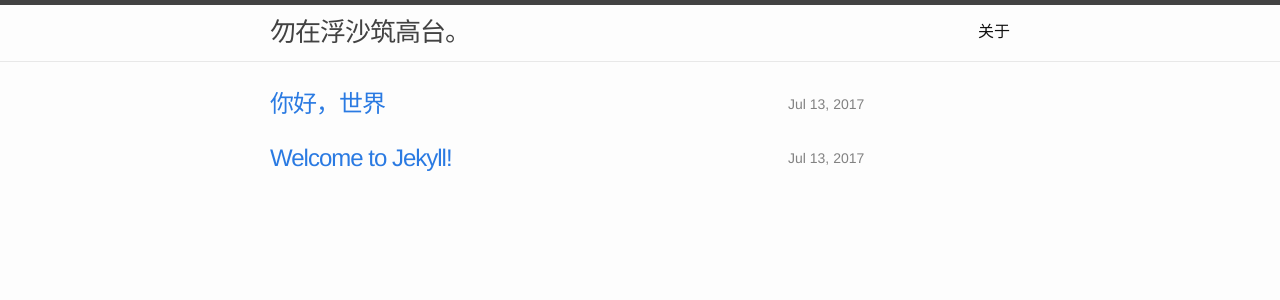
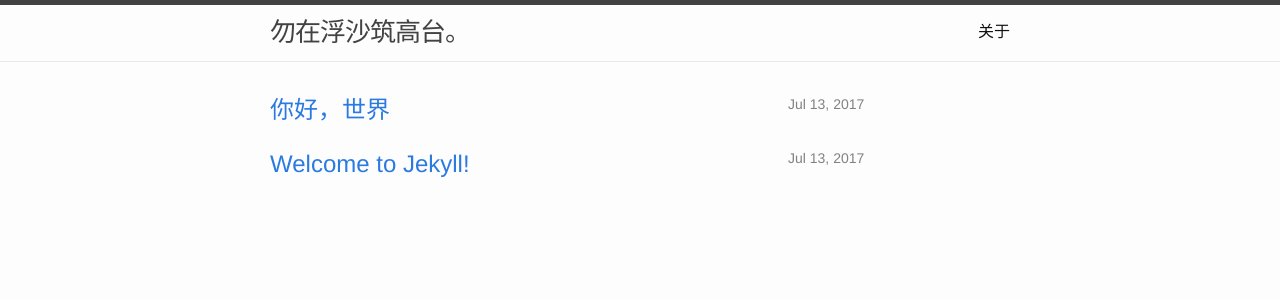
Before and after one commit to sky0458/sky0458.github.io, a Jekyll site: the page built from index.md, in a window 1280 px wide. Shown: the top 300 px of the page. Built offline with Jekyll 4.4.1, drawn with Linux system fonts in a browser that asks for light colours.

Commit message:
标题样式稍微修改

```diff
--- a/_layouts/home.html
+++ b/_layouts/home.html
@@ -12,7 +12,7 @@ layout: default
     {% for post in site.posts %}
       <li>
         {% assign date_format = site.minima.date_format | default: "%b %-d, %Y" %}
-        <h2 class="post-title">
+        <h2 class="post-home-title">
           <a class="post-link" href="{{ post.url | relative_url }}">{{ post.title | escape }}</a>
         </h2>
 		<span class="post-meta">{{ post.date | date: date_format }}</span>
--- a/_sass/minima/_layout.scss
+++ b/_sass/minima/_layout.scss
@@ -192,7 +192,7 @@
   }
 }
 
-.post-title {
+.post-home-title {
     width: 70%;
     float: left;
 }
```
